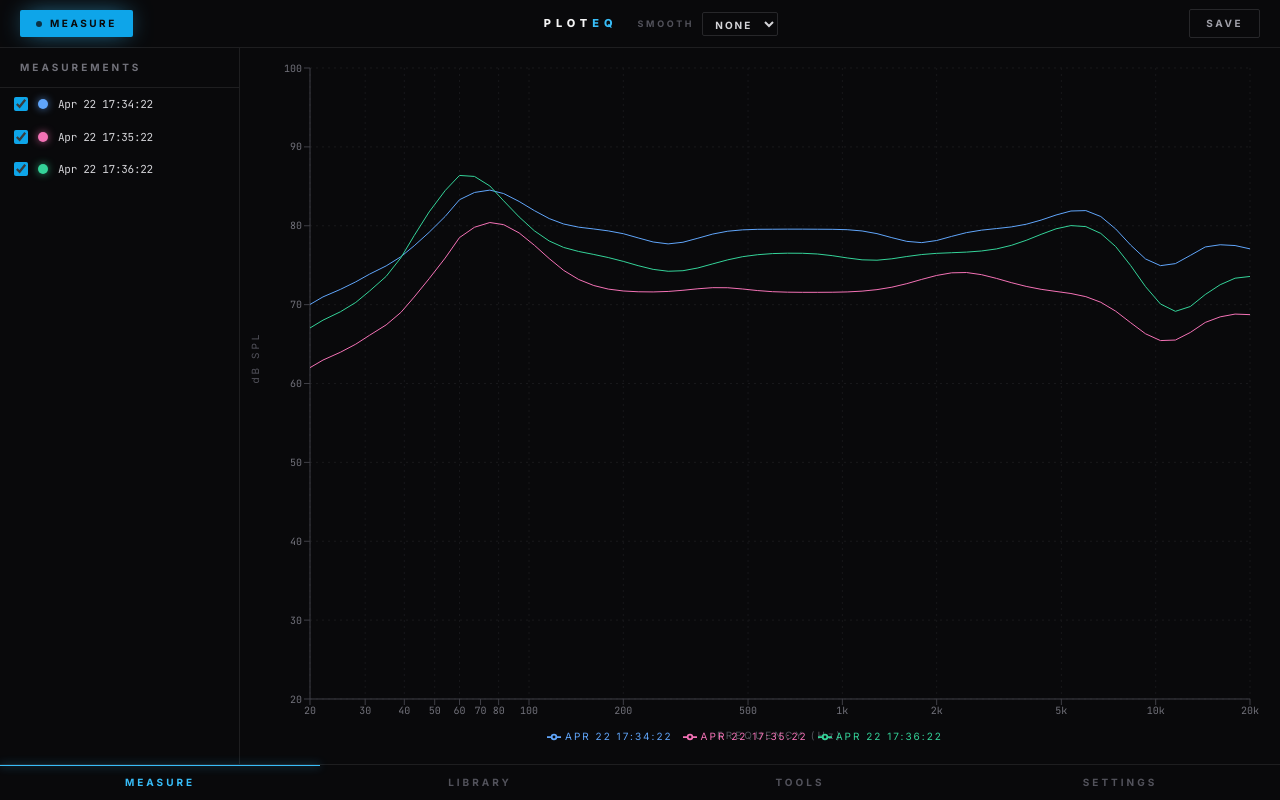
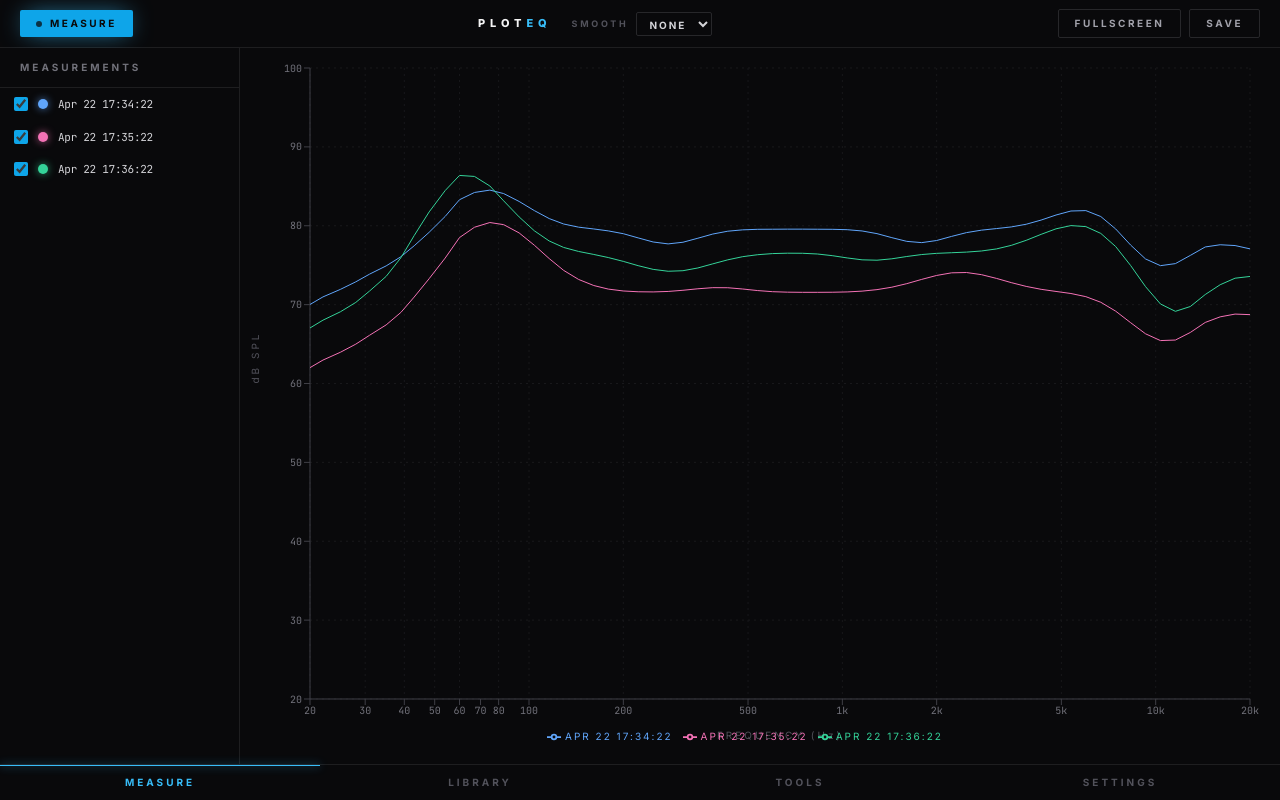
Before and after one commit to Kristoffer-Lagg/PlotEQ, a React (Vite) app: page / in a window 1280 px wide. Built offline with nearby package versions, Linux system fonts and the light colour scheme.

Commit message:
Add fullscreen toggle and scrollable measurement modal

```diff
--- a/src/App.jsx
+++ b/src/App.jsx
@@ -42,6 +42,29 @@ export default function App() {
   const [isPortrait, setIsPortrait] = useState(
     typeof window !== 'undefined' && window.matchMedia('(orientation: portrait)').matches
   );
+  const [isFullscreen, setIsFullscreen] = useState(false);
+
+  // Track fullscreen state so the button label reflects reality even when the
+  // user exits via the ESC key or the browser's native UI.
+  useEffect(() => {
+    const handler = () => setIsFullscreen(!!document.fullscreenElement);
+    document.addEventListener('fullscreenchange', handler);
+    return () => document.removeEventListener('fullscreenchange', handler);
+  }, []);
+
+  const toggleFullscreen = async () => {
+    try {
+      if (!document.fullscreenElement) {
+        await document.documentElement.requestFullscreen();
+      } else {
+        await document.exitFullscreen();
+      }
+    } catch {
+      // iOS Safari on iPhone doesn't expose the Fullscreen API on arbitrary
+      // elements — silently ignore. Users can still "Add to Home Screen" for
+      // a chromeless experience.
+    }
+  };
 
   useEffect(() => {
     try { localStorage.setItem(STORAGE_KEY, JSON.stringify(measurements)); } catch {}
@@ -152,12 +175,21 @@ export default function App() {
             </select>
           </div>
         </div>
+        <div className="flex items-center gap-2">
+          <button
+            onClick={toggleFullscreen}
+            title={isFullscreen ? 'Exit fullscreen' : 'Enter fullscreen'}
+            className="px-4 py-1.5 text-[10px] font-bold tracking-[0.25em] uppercase rounded-sm bg-transparent border border-zinc-800 hover:border-sky-500/60 hover:text-sky-400 text-zinc-400 transition-colors"
+          >
+            {isFullscreen ? 'Exit FS' : 'Fullscreen'}
+          </button>
           <button
             onClick={() => setSaveOpen(true)}
             className="px-4 py-1.5 text-[10px] font-bold tracking-[0.25em] uppercase rounded-sm bg-transparent border border-zinc-800 hover:border-sky-500/60 hover:text-sky-400 text-zinc-400 transition-colors"
           >
             Save
           </button>
+        </div>
       </header>
 
       {/* Body */}
--- a/src/components/MeasureModal.jsx
+++ b/src/components/MeasureModal.jsx
@@ -223,10 +223,10 @@ export default function MeasureModal({ open, onClose, onComplete }) {
 
   return (
     <div className="fixed inset-0 z-50 bg-black/80 backdrop-blur-sm flex items-center justify-center p-4">
-      <div className="w-full max-w-md bg-zinc-900 border border-zinc-800 rounded-sm shadow-2xl">
+      <div className="w-full max-w-md max-h-[90vh] bg-zinc-900 border border-zinc-800 rounded-sm shadow-2xl flex flex-col">
 
         {/* Header */}
-        <div className="flex items-center justify-between px-5 py-3 border-b border-zinc-800">
+        <div className="shrink-0 flex items-center justify-between px-5 py-3 border-b border-zinc-800">
           <h3 className="text-[11px] font-bold tracking-[0.3em] uppercase text-zinc-100">New Measurement</h3>
           <button
             onClick={close}
@@ -236,7 +236,7 @@ export default function MeasureModal({ open, onClose, onComplete }) {
           </button>
         </div>
 
-        <div className="p-5 space-y-5">
+        <div className="flex-1 min-h-0 overflow-y-auto p-5 space-y-5">
 
           {/* Frequency range */}
           <div className="grid grid-cols-2 gap-3">
@@ -414,7 +414,7 @@ export default function MeasureModal({ open, onClose, onComplete }) {
         </div>
 
         {/* Footer */}
-        <div className="px-5 py-3 border-t border-zinc-800 flex justify-end gap-2">
+        <div className="shrink-0 px-5 py-3 border-t border-zinc-800 flex justify-end gap-2">
           {running ? (
             <button
               onClick={cancel}
```
Lines whose indentation alone changed are shown as unchanged.
